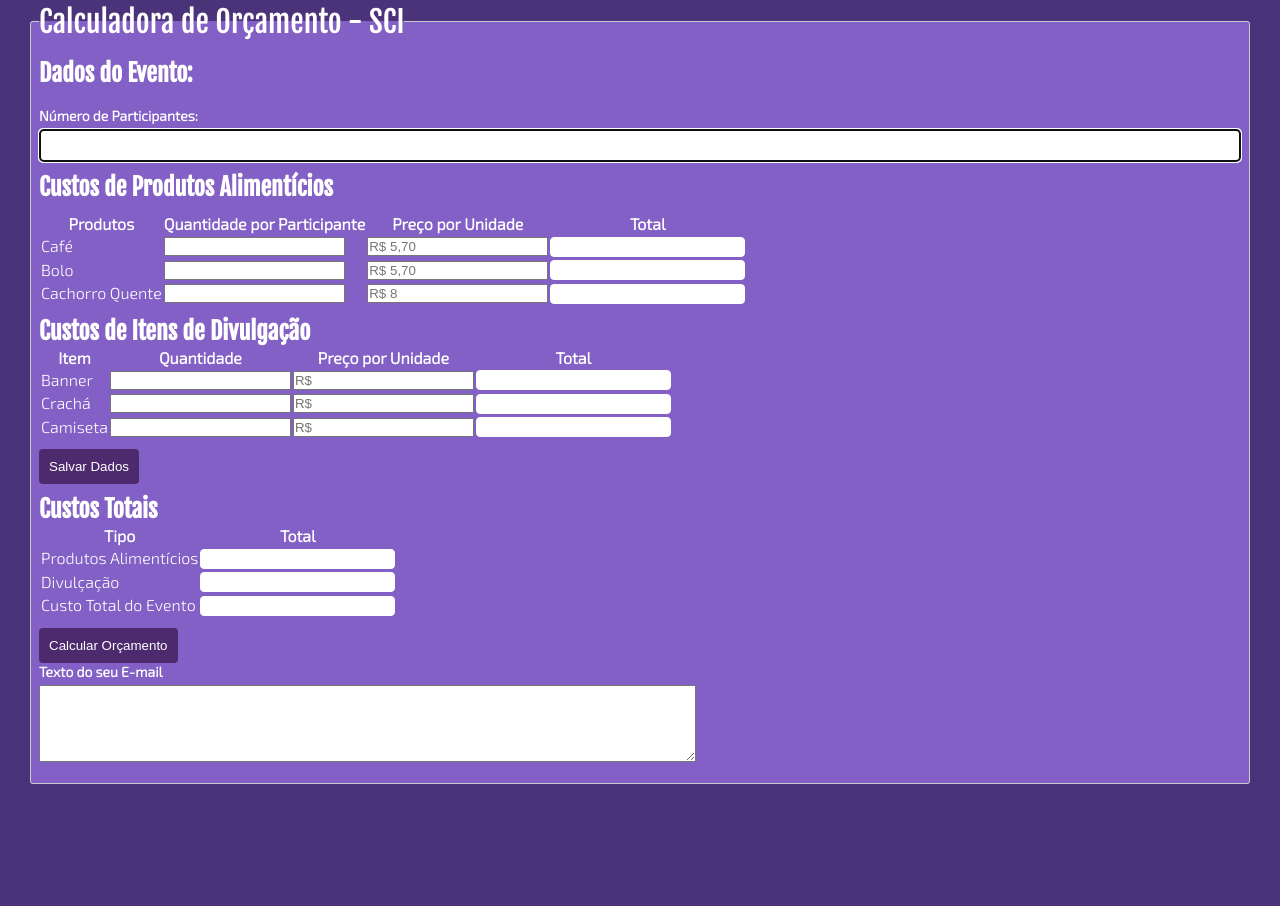
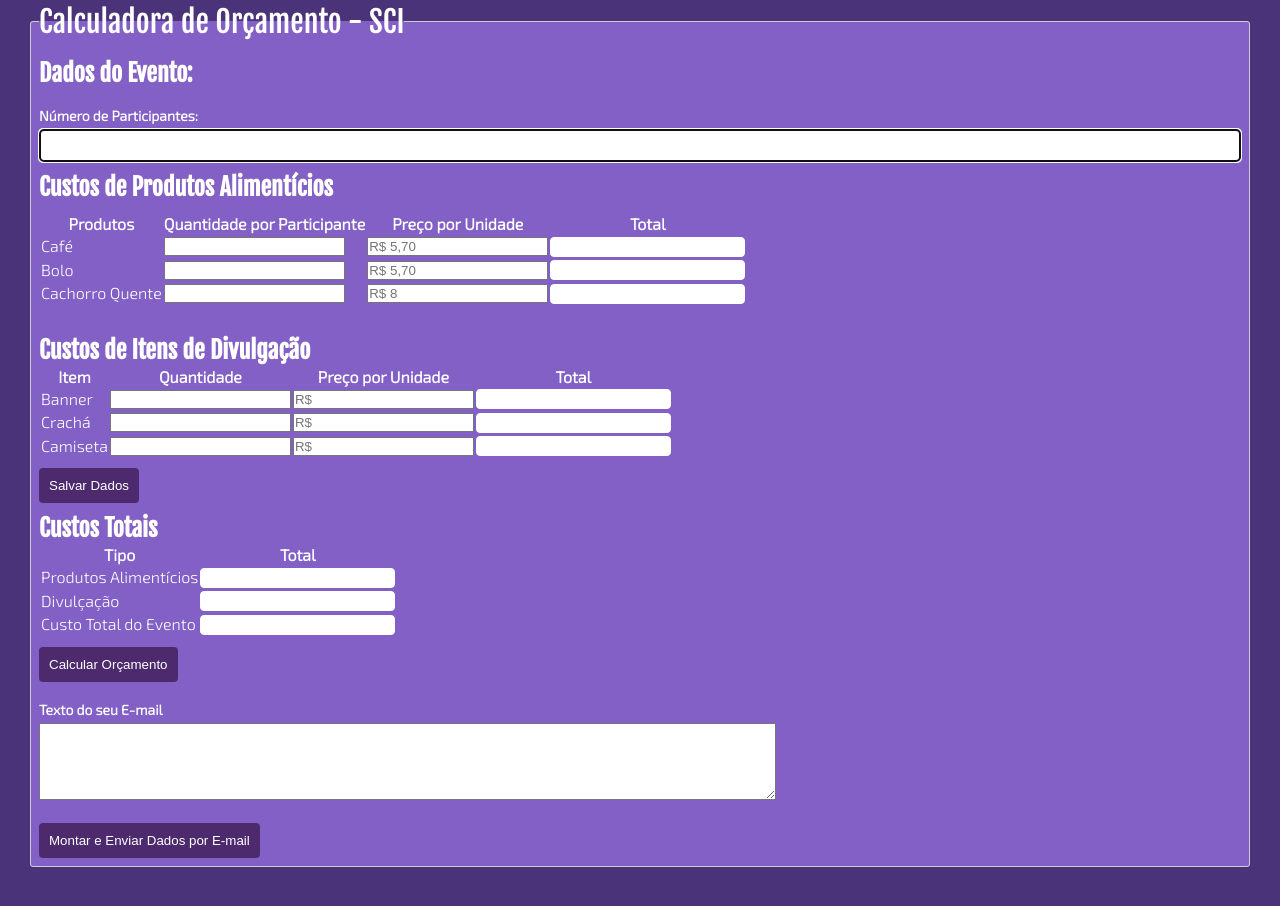
Before and after one commit to yaskaramanenti/semana_academica, a plain HTML site: page orcamento.html in a window 1280 px wide. Shown: the part 238-1144 px from the top of the page. Before the commit the page ends 1062 px from the top, so only its background shows below. Drawn offline with Linux system fonts and the light colour scheme.

Commit message:
botao de salvar

```diff
--- a/orcamento.html
+++ b/orcamento.html
@@ -67,6 +67,7 @@
                         <td><input type="text" readonly id="resultado3" /></td>
                     </tr>
                 </table>
+                <br>
                 <h1>Custos de Itens de Divulgação</h1>
                 </div>
                 <table>
@@ -118,10 +119,11 @@
                     </tr>
                 </table>
                 <button type="submit">Calcular Orçamento</button><br>
-                <div class="input-container">
+                <div class="input-container"><br>
                 <label for="texto e-mail">Texto do seu E-mail</label>
-                <textarea name="texto e-mail" id="e-mail" rows="5" cols="80"></textarea>
+                <textarea name="texto e-mail" id="e-mail" rows="5" cols="90"></textarea>
             </div>
+            <button type="submit">Montar e Enviar Dados por E-mail</button>
 
 
         </form>
```
